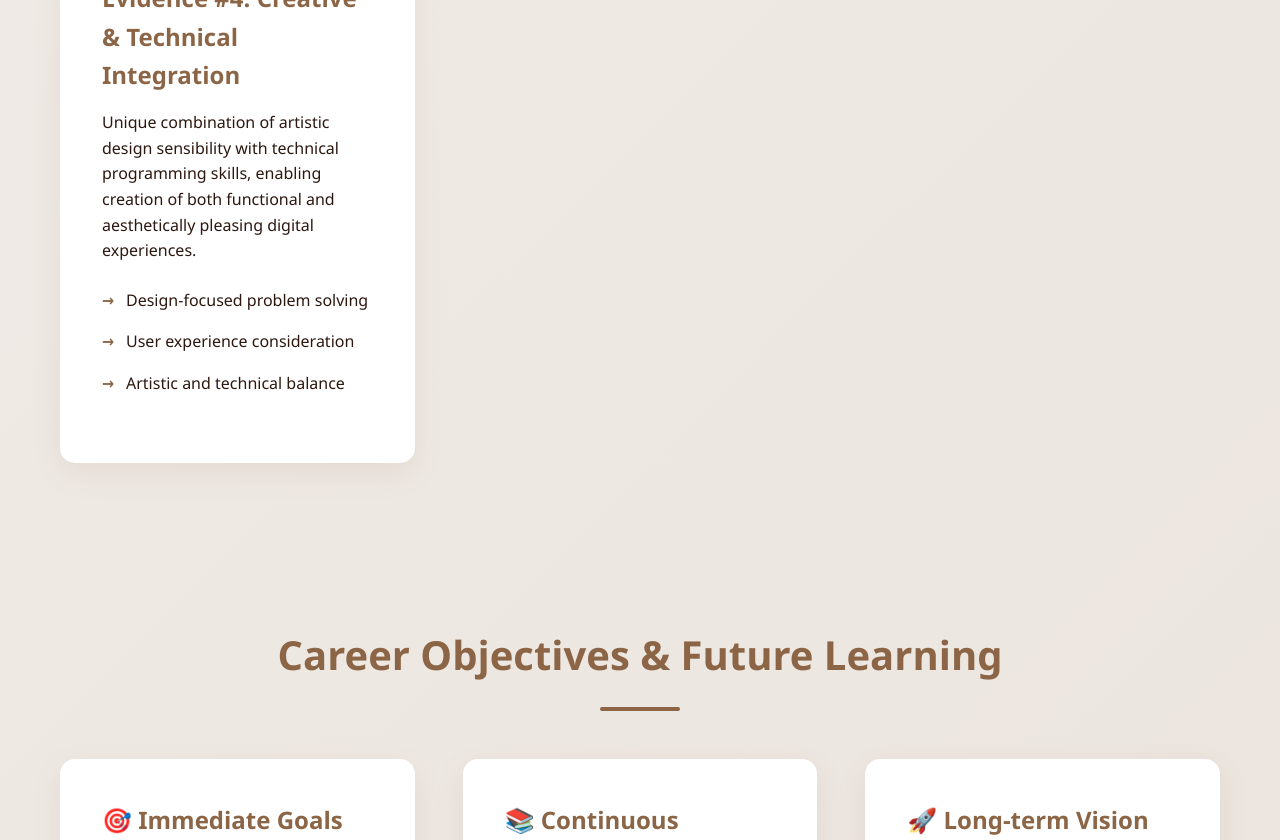
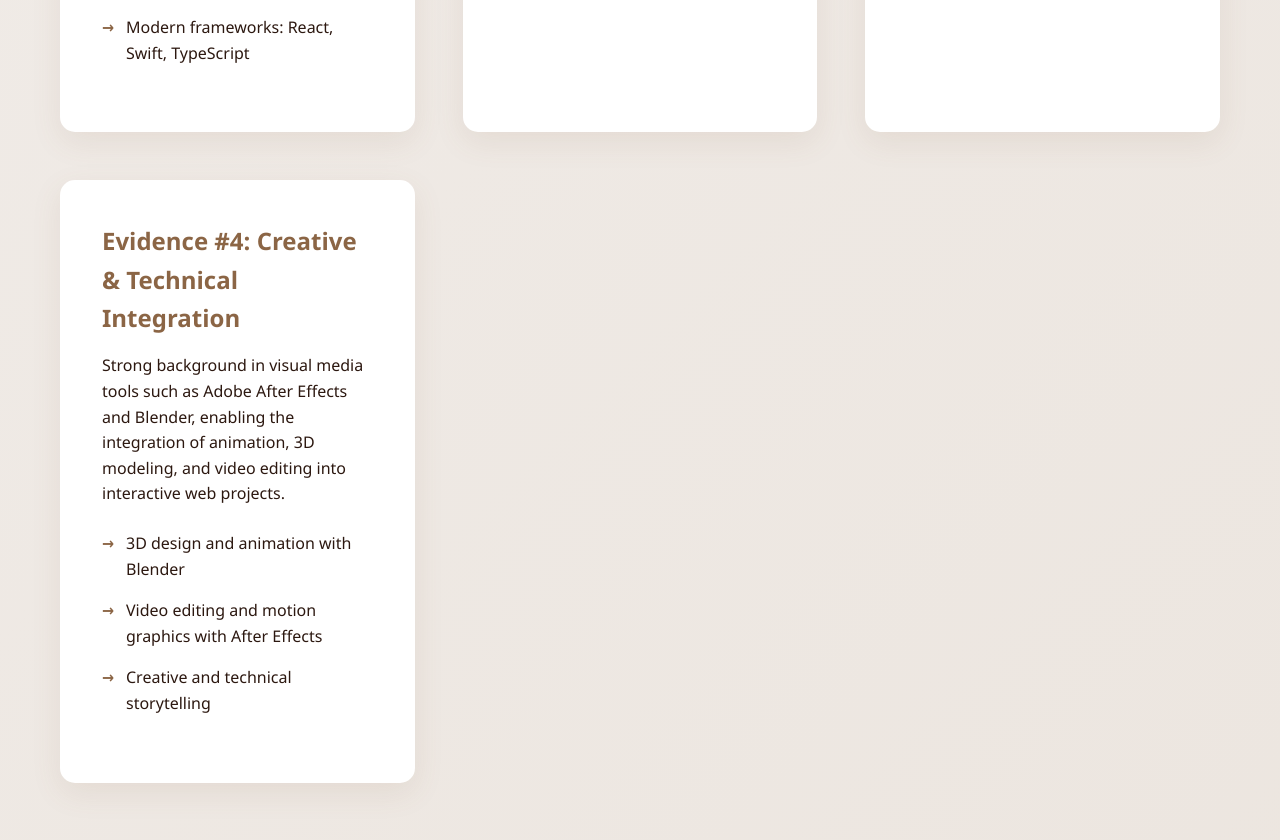
Before and after one commit to Moha1137/Online-Presentation, a plain HTML site: page index.html in a window 1280 px wide. Shown: the part 3606-4446 px from the top of the page. Drawn offline with Linux system fonts and the light colour scheme.

Commit message:
Online Presenation

```diff
--- a/index.html
+++ b/index.html
@@ -509,7 +509,7 @@
             <div class="content-grid">
                 <div class="content-card">
                     <h3>About Me</h3>
-                    <p>I'm Abdikadir Mohamud, and I love designing and overall anything art and code related. This passion drives everything I do, from creative problem-solving to building functional digital experiences.</p>
+                    <p>I’m currently studying Interactive Media Design at Algonquin College, where I’ve developed a strong passion for coding and creating digital experiences. I enjoy solving problems through code and aim to begin my career as an entry-level software developer or engineer after graduation. I have hands-on experience with HTML, CSS, JavaScript, Python, Java, React, Swift, and TypeScript, and I’m continually expanding my skill set with tools like C#, C++, and Node.js. I’m also proficient in Adobe After Effects and Blender, allowing me to bring both technical and creative elements into my work.</p>
                 </div>
 
                 <div class="content-card">
@@ -566,11 +566,11 @@
 
                 <div class="content-card">
                     <h3>Evidence #4: Creative & Technical Integration</h3>
-                    <p>Unique combination of artistic design sensibility with technical programming skills, enabling creation of both functional and aesthetically pleasing digital experiences.</p>
+                    <p>Strong background in visual media tools such as Adobe After Effects and Blender, enabling the integration of animation, 3D modeling, and video editing into interactive web projects.</p>
                     <ul class="evidence-list">
-                        <li>Design-focused problem solving</li>
-                        <li>User experience consideration</li>
-                        <li>Artistic and technical balance</li>
+                        <li>3D design and animation with Blender</li>
+                        <li>Video editing and motion graphics with After Effects</li>
+                        <li>Creative and technical storytelling</li>
                     </ul>
                 </div>
             </div>
```
